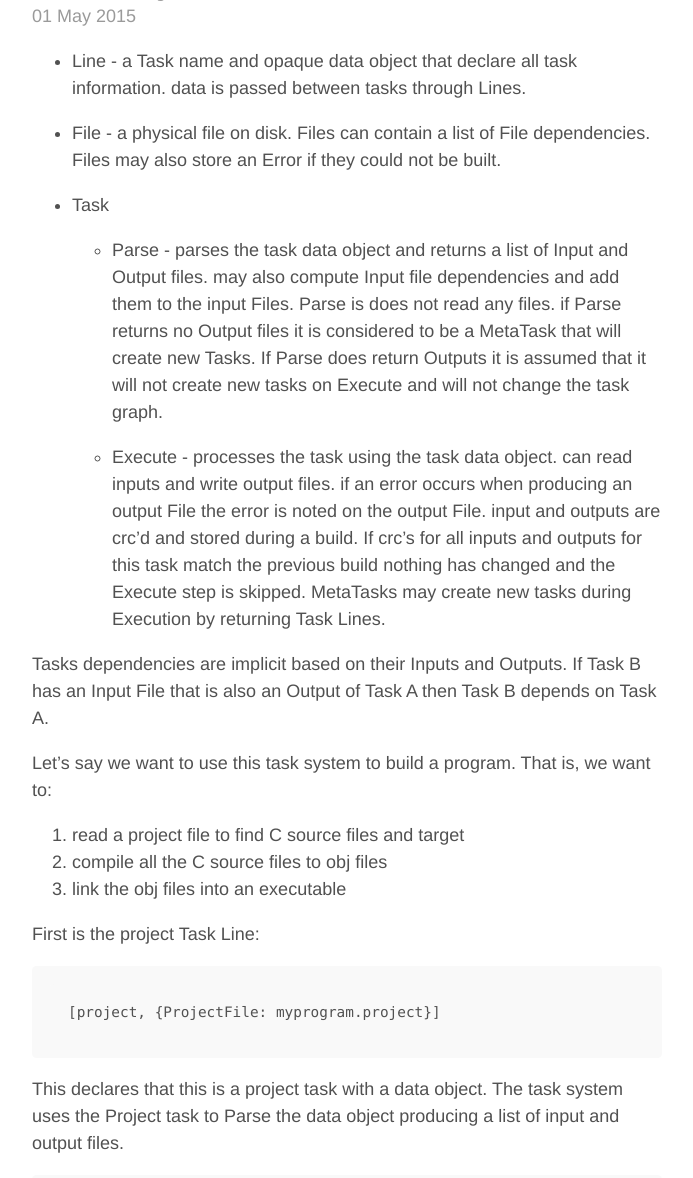
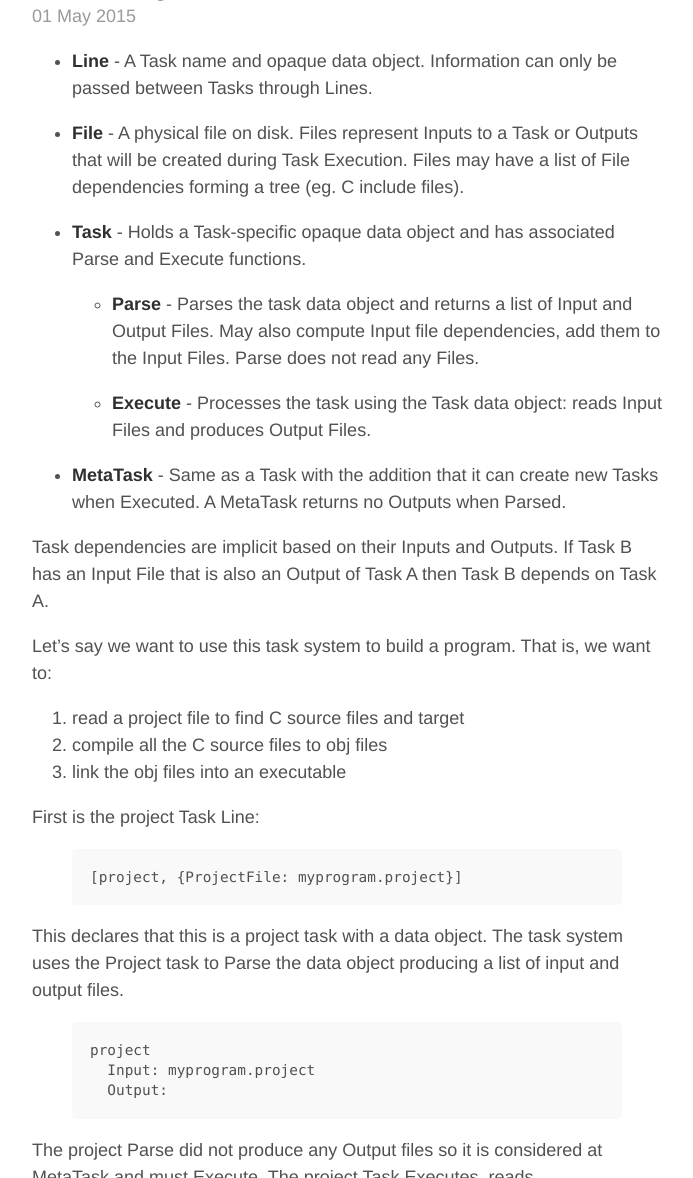
Before and after one commit to mironside/mironside.github.io-nope, a Jekyll site: the page built from _posts/2015-05-01-notes-on-task-based-build-system.md, in a window 1280 px wide and 1400 px high, cut to the strip 222-1400 px from the top of the window. Shown: the whole strip, without its empty margins (293-986 px from the left). Built offline with Jekyll 4.4.1, drawn with Linux system fonts in a browser that asks for light colours; some of the changed text lies outside the part shown.

Commit message:
editing task post

````diff
--- a/_posts/2015-05-01-notes-on-task-based-build-system.md
+++ b/_posts/2015-05-01-notes-on-task-based-build-system.md
@@ -3,16 +3,18 @@ layout: post
 title: Notes on Task Based Build System
 ---
 
-- Line - a Task name and opaque data object that declare all task information.  data is passed between tasks through Lines.
+- **Line** - A Task name and opaque data object.  Information can only be passed between Tasks through Lines.
 
-- File - a physical file on disk.  Files can contain a list of File dependencies.  Files may also store an Error if they could not be built.
+- **File** - A physical file on disk.  Files represent Inputs to a Task or Outputs that will be created during Task Execution.  Files may have a list of File dependencies forming a tree (eg. C include files).
 
-- Task
-  - Parse - parses the task data object and returns a list of Input and Output files.  may also compute Input file dependencies and add them to the input Files.  Parse is does not read any files.  if Parse returns no Output files it is considered to be a MetaTask that will create new Tasks.  If Parse does return Outputs it is assumed that it will not create new tasks on Execute and will not change the task graph.
+- **Task** - Holds a Task-specific opaque data object and has associated Parse and Execute functions.
 
-  - Execute - processes the task using the task data object.  can read inputs and write output files.  if an error occurs when producing an output File the error is noted on the output File.  input and outputs are crc'd and stored during a build.  If crc's for all inputs and outputs for this task match the previous build nothing has changed and the Execute step is skipped.  MetaTasks may create new tasks during Execution by returning Task Lines.
+  - **Parse** - Parses the task data object and returns a list of Input and Output Files.  May also compute Input file dependencies, add them to the Input Files.  Parse does not read any Files.
 
-Tasks dependencies are implicit based on their Inputs and Outputs.  If Task B has an Input File that is also an Output of Task A then Task B depends on Task A.
+  - **Execute** - Processes the task using the Task data object: reads Input Files and produces Output Files.
+- **MetaTask** - Same as a Task with the addition that it can create new Tasks when Executed.  A MetaTask returns no Outputs when Parsed.
+
+Task dependencies are implicit based on their Inputs and Outputs.  If Task B has an Input File that is also an Output of Task A then Task B depends on Task A.
 
 
 Let's say we want to use this task system to build a program.  That is, we want to:
@@ -23,30 +25,30 @@ Let's say we want to use this task system to build a program.  That is, we want
 
 First is the project Task Line:
 
-```
+{% highlight none %}
 [project, {ProjectFile: myprogram.project}]
-```
+{% endhighlight %}
 
 This declares that this is a project task with a data object.  The task system uses the Project task to Parse the data object producing a list of input and output files.
 
-```
+{% highlight none %}
 project
   Input: myprogram.project
   Output:
-```
+{% endhighlight %}
 
 The project Parse did not produce any Output files so it is considered at MetaTask and must Execute.  The project Task Executes, reads myprogram.project and finds that the target is game.exe and there are three source files: main.c, game.c and input.c.  It generates three compile Task Lines and one link Task Line which are added to the Task queue.
 
-```
+{% highlight none %}
 [compile, {SourceFile: main.c, ObjectFile: main.obj}]
 [compile, {SourceFile: game.c, ObjectFile: game.obj}]
 [compile, {SourceFile: input.c, ObjectFile: input.obj}]
 [link, {ObjectFiles: [main.obj, game.obj, input.obj], Executable: game.exe}]
-```
+{% endhighlight %}
 
-The tasks are Parsed to determine the Inputs and Outputs based on their Task data object.
+The tasks are Parsed to determine the Inputs and Outputs from their Task data object.
 
-<code>
+{% highlight none %}
 compile
   Inputs: main.c
   Outputs: main.obj
@@ -62,7 +64,7 @@ compile
 link
   Inputs: [main.obj, game.obj, input.obj]
   Outputs: game.exe
-</code>
+{% endhighlight %}
 
 The link Task has Inputs main.obj, game.obj and input.obj which are also Outputs of the three compile Tasks.  Therefore the link Task is implicitly dependent on all three compile Tasks and cannot be run until they complete.
 
````
